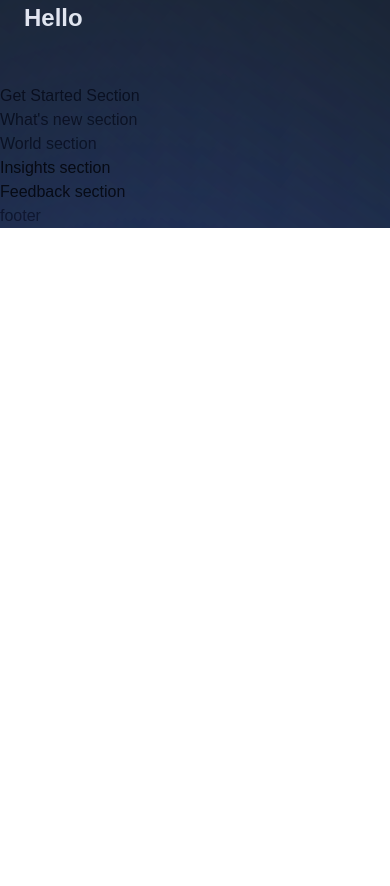
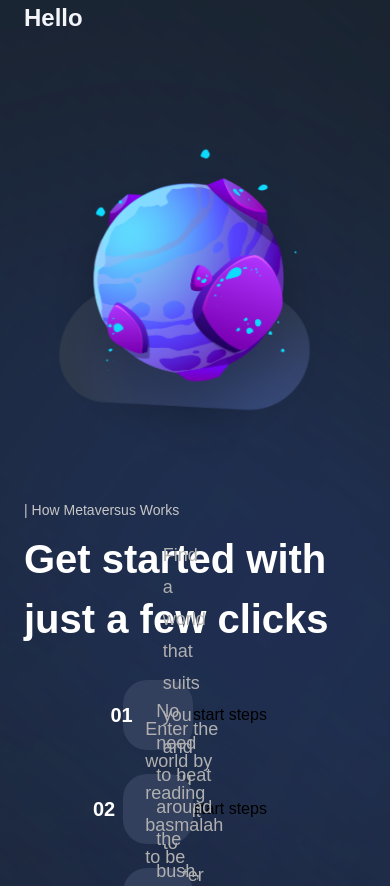
Before and after one commit to PavanKusunuri/metaverse, a Next.js app: page / in a window 390 px wide. Shown: the part 2160-3046 px from the top of the page. Before the commit the page ends 2388 px from the top, so only its background shows below. Built offline with nearby package versions, Linux system fonts and the light colour scheme; a web font is replaced by a local one.

Commit message:
Added GetStarted Component in code

```diff
--- a/components/StartSteps.jsx
+++ b/components/StartSteps.jsx
@@ -1,5 +1,14 @@
-const StartSteps = () => (
-  <div>
+import styles from '../styles';
+
+const StartSteps = ({ number, text}) => (
+  <div className={`${styles.flexCenter} flex-row`}>
+    <div className={`${styles.flexCenter} w-[70px] h-[70px] rounded-[24px] bg-[#323f5d]`}>
+      <p className='font-bold text-[20px] text-white'>0{number}
+      </p>
+      <p className='flex-1 ml-[30px] font-normal text-[18px] text-[#B0B0B0] leading-[32px]'>
+        {text}
+      </p>
+    </div>
     start steps
   </div>
 );
--- a/sections/GetStarted.jsx
+++ b/sections/GetStarted.jsx
@@ -1,8 +1,47 @@
 'use client';
+import { motion } from 'framer-motion';
+import styles from '../styles';
+import { StartSteps, TitleText, TypingText } from '../components';
+import { staggerContainer, fadeIn, planetVariants } from '../utils/motion';
+import { startingFeatures} from '../constants';
 
 const GetStarted = () => (
-  <section>
-    Get Started Section
+  <section className={`${styles.paddings} relative z-10`}>
+    <motion.div
+    variants={staggerContainer}
+    initial="hidden"
+    whileInView="show"
+    viewport={{ once: 'false', amount: 0.25}}
+    className={`${styles.innerWidth} mx-auto flex lg:row flex-col gap-8`}
+    >
+<motion.div
+variants={planetVariants('left')}
+className={`flex-1 ${styles.flexCenter}`}
+>
+  <img
+  src="/get-started.png"
+  alt="get-started"
+  className="w-[90%] h-[90%] object-contain"
+  />
+</motion.div>
+<motion.div
+variants={fadeIn('left', 'tween', 0.2, 1)}
+className="flex-[0.75] flex justify-center flex-col"
+>
+  <TypingText title="| How Metaversus Works" />
+  <TitleText title={<>Get started with just a few clicks</> }/>
+  <div className='mt-[31px] flex flex-col max-w-[370px] gap-[24px]'>
+    {startingFeatures.map((feature, index)=> (
+      <StartSteps
+        key={feature}
+        number={index+1}
+        text={feature}
+      />
+    ))}
+  </div>
+
+</motion.div>
+    </motion.div>
   </section>
 );
 
```
